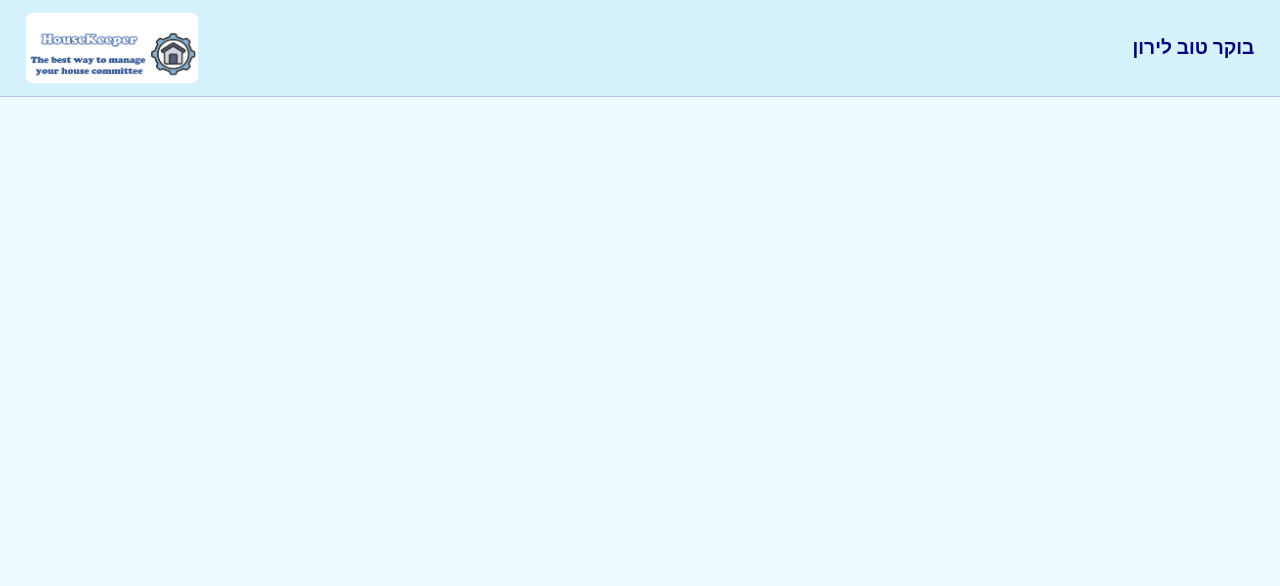
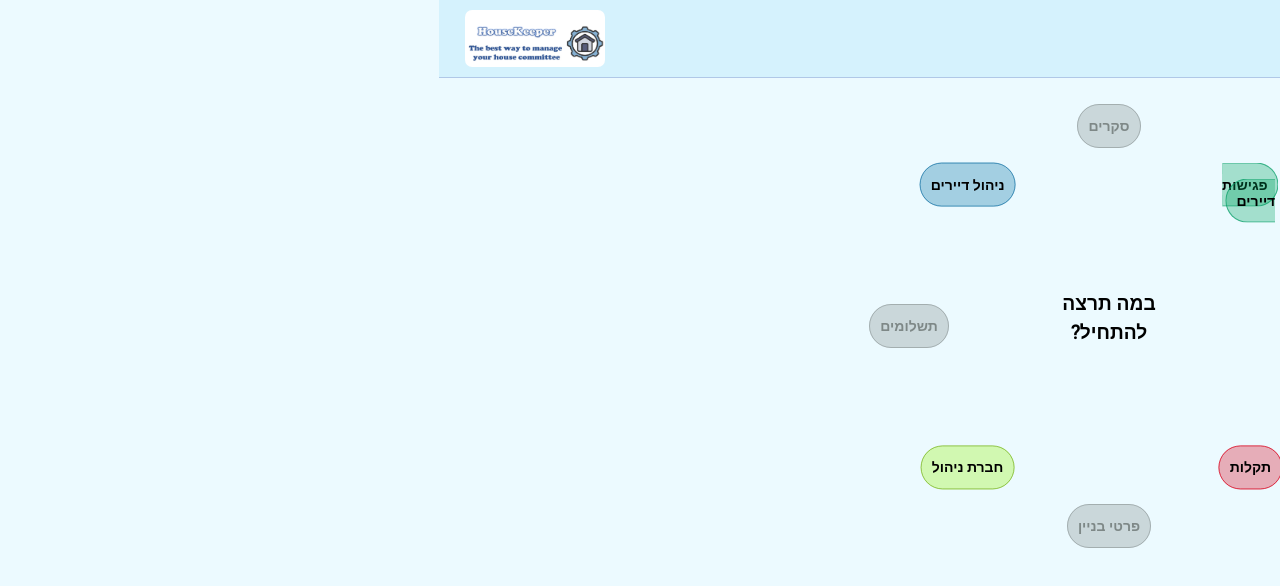
Before and after one commit to yuval-david/house-keeper, a Next.js app: page / in a window 1280 px wide. Shown: the top 586 px of the page. Built offline with nearby package versions, Linux system fonts and the light colour scheme.

Commit message:
build home page desktop

```diff
--- a/components/UI/HomePageLayout.module.css
+++ b/components/UI/HomePageLayout.module.css
@@ -1,15 +1,15 @@
 .nav {
     display: flex;
     justify-content: space-between;
-    padding: 1vw 2vw;
+    padding: 0.75vw 2vw;
     align-items: center;
     border-bottom: 1px solid #0200792c;
     background-color: #d5f2fd;
 }
 
 .logo_container {
-    width: 13.5vw;
-    height: 5.5vw;
+    width: 11vw;
+    height: 4.5vw;
     position: relative;
     top: 0vw;
     left: 0vw;
@@ -20,5 +20,5 @@
 }
 
 .nav_message {
-    font-size: 1.5vw;
+    font-size: 135%;
 }
--- a/components/UI/HomePageLayout.tsx
+++ b/components/UI/HomePageLayout.tsx
@@ -6,11 +6,11 @@ export function HomePageLayout({ name, children }: { name: string; children: Rea
     return (
         <div>
             <nav className={style.nav}>
+                <div className={`${style.nav_message} blue_title`}>
+                    בוקר טוב {name}
+                </div>
                 <div className={style.logo_container}>
                     <Image src="/housekeeper.jpg" alt="house-kkeper" fill />
-                </div>
-                <div className={`${style.nav_message} blue_title`}>
-                    בוקר טוב {name}
                 </div>
             </nav>
             <main>
--- a/components/UI/PageLayout.tsx
+++ b/components/UI/PageLayout.tsx
@@ -8,14 +8,14 @@ export function PageLayout({ children }: { children: ReactNode }) {
     return (
         <div>
             <nav className={style.nav}>
-                <div className={style.logo_container}>
-                    <Image src="/housekeeper.jpg" alt="house-kkeper" fill />
-                </div>
                 <div className={style.nav_items}>
                     <Link className={`blue_title ${style.nav_link}`} href="/">דף הבית</Link>
                     <Link className={`blue_title ${style.nav_link}`} href="/">פגישות דיירים</Link>
                     <Link className={`blue_title ${style.nav_link}`} href="/">תקלות</Link>
                     <Link className={`blue_title ${style.nav_link}`} href="/">חברת ניהול</Link>
+                </div>
+                <div className={style.logo_container}>
+                    <Image src="/housekeeper.jpg" alt="house-kkeper" fill />
                 </div>
             </nav>
             <main>
--- a/components/home/HomePageComponent.module.css
+++ b/components/home/HomePageComponent.module.css
@@ -0,0 +1,124 @@
+/***********   DESKTOP CIRCLE CSS   ************/
+.place_list {
+  position: absolute;
+  z-index: 1;
+  padding: 20px;
+  box-shadow: 0px 8px 10px 0px #0000002b;
+}
+
+.circle_container {
+  position: relative;
+  width: 400px;
+  height: 400px;
+  padding: 20px;
+  border-radius: 50%;
+  margin: 40px auto;
+}
+.circle_container a {
+  display: block;
+  position: absolute;
+  top: 50%;
+  left: 50%;
+  width: 100px;
+  height: 50px;
+  margin: -20px;
+  text-align: center;
+  text-decoration: none;
+  color: inherit;
+}
+
+.circle_container a.center {
+    top: 40%;
+}
+
+@media (min-width: 1550px) {
+    .circle_container a.center {
+        font-size: 15px;
+    }
+}
+
+.center h2 {
+    font-weight: bold;
+    line-height: 1.5;
+}
+
+.circle_container img { display: block; width: 100%; }
+
+.deg0 { transform: translate(200px); } /* 12em = half the width of the wrapper */
+.deg45 { transform: rotate(45deg) translate(200px) rotate(-45deg); }
+.deg90 { transform: rotate(90deg) translate(200px) rotate(-90deg); }
+.deg135 { transform: rotate(135deg) translate(200px) rotate(-135deg); }
+.deg180 { transform: translate(-200px); }
+.deg225 { transform: rotate(225deg) translate(200px) rotate(-225deg); }
+.deg270 { transform: rotate(270deg) translate(200px) rotate(90deg); }
+.deg315 { transform: rotate(315deg) translate(200px) rotate(-315deg); }
+
+
+.circle_container a span {
+    padding: 13px 10px;
+    font-size: 14px;
+    font-weight: 600;
+    border-radius: 25px;
+    transition-duration: 0.25s;
+}
+
+.disabled {
+    border: 1.5px solid rgba(126, 136, 135, 0.51);
+    background-color: rgba(126, 136, 135, 0.31);
+    color: rgb(126, 136, 135);
+    cursor: not-allowed;
+}
+
+.green {
+    border: 1.5px solid rgba(0, 156, 100, 0.67);
+    background-color: rgba(1, 160, 93, 0.31);
+}
+.green:hover {
+    background-color: rgba(1, 160, 94, 0.213);
+    transition-duration: 0.25s;
+}
+
+.blue {
+    border: 1.5px solid rgba(0, 100, 156, 0.62);
+    background-color:  rgba(1, 111, 160, 0.31);
+}
+.blue:hover {
+    background-color:  rgba(1, 112, 160, 0.175);
+    transition-duration: 0.25s;
+}
+
+.turkiz {
+    border: 1.5px solid rgba(2, 186, 164, 0.59);
+    background-color:   rgba(6, 214, 191, 0.31);
+}
+.turkiz:hover {
+    background-color:   rgba(6, 214, 190, 0.207);
+    transition-duration: 0.25s;
+}
+
+.green_zit {
+    border: 1.5px solid rgba(99, 161, 3, 0.59);
+    background-color:rgba(149, 242, 4, 0.31);
+}
+.green_zit:hover {
+    background-color:rgba(151, 242, 4, 0.168);
+    transition-duration: 0.25s;
+}
+
+.yellow {
+    border: 1.5px solid  rgba(218, 214, 3, 0.6);
+    background-color: rgba(218, 214, 3, 0.31);
+}
+.yellow:hover {
+    background-color: rgba(218, 214, 3, 0.201);
+    transition-duration: 0.25s;
+}
+
+.red {
+    border: 1.5px solid  rgba(217, 0, 27, 0.72);
+    background-color: rgba(217, 0, 27, 0.31);
+}
+.red:hover {
+    background-color: rgba(217, 0, 25, 0.213);
+    transition-duration: 0.25s;
+}
--- a/components/home/HomePageComponent.tsx
+++ b/components/home/HomePageComponent.tsx
@@ -1,8 +1,39 @@
-import React, { ReactNode } from 'react'
+import Reac from 'react'
 import style from "./HomePageComponent.module.css"
+import Link from 'next/link'
 
 export function HomePageComponent() {
     return (
-        <div></div>
+        <div>
+            <div className={style.circle_container}>
+                <Link href="/" className={style.center}>
+                    <h2>במה תרצה להתחיל?</h2>
+                </Link>
+                <Link href="/" className={style.deg0}>
+                    <span className={style.yellow}>דוחות</span>
+                </Link>
+                <Link href="/" className={style.deg45}>
+                    <span className={style.red}>תקלות</span>
+                </Link>
+                <Link href="/" className={style.deg90}>
+                    <span className={style.disabled}>פרטי בניין</span>
+                </Link>
+                <Link href="/" className={style.deg135}>
+                    <span className={style.green_zit}>חברת ניהול</span>
+                </Link>
+                <Link href="/" className={style.deg180}>
+                    <span className={style.disabled}>תשלומים</span>
+                </Link>
+                <Link href="/" className={style.deg225}>
+                    <span className={style.blue}>ניהול דיירים</span>
+                </Link>
+                <Link href="/" className={style.deg270}>
+                    <span className={style.disabled}>סקרים</span>
+                </Link>
+                <Link href="/" className={style.deg315}>
+                    <span className={style.green}>פגישות דיירים</span>
+                </Link>
+            </div>
+        </div>
     )
 }
--- a/pages/_document.tsx
+++ b/pages/_document.tsx
@@ -2,7 +2,7 @@ import { Html, Head, Main, NextScript } from 'next/document'
 
 export default function Document() {
   return (
-    <Html lang="en">
+    <Html lang="he">
       <Head />
       <body>
         <Main />
--- a/styles/globals.css
+++ b/styles/globals.css
@@ -4,6 +4,7 @@ html {
     width: 100%;
     height: 100%;
     font-size: 1vw;
+    direction: rtl;
 }
 
 body {
```
